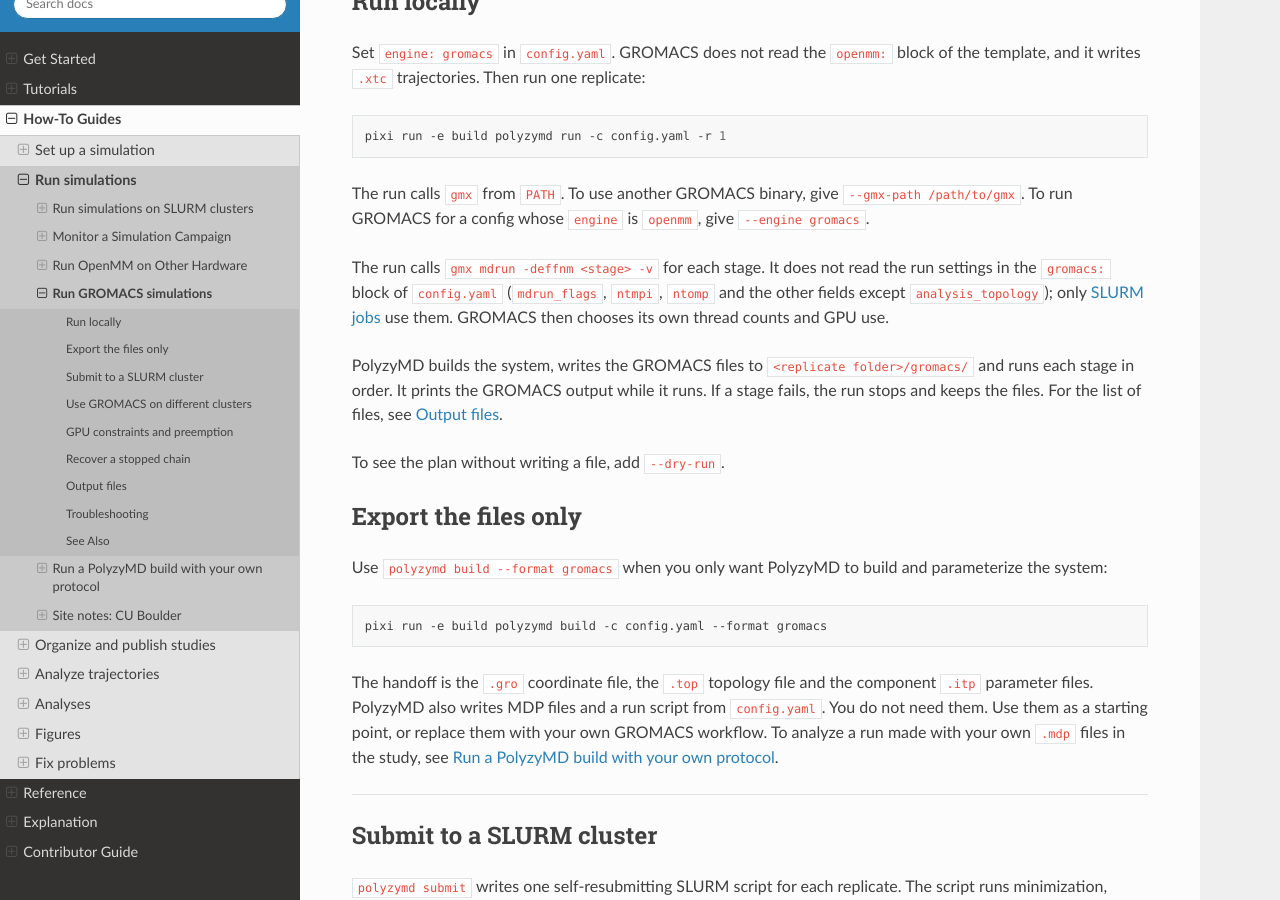
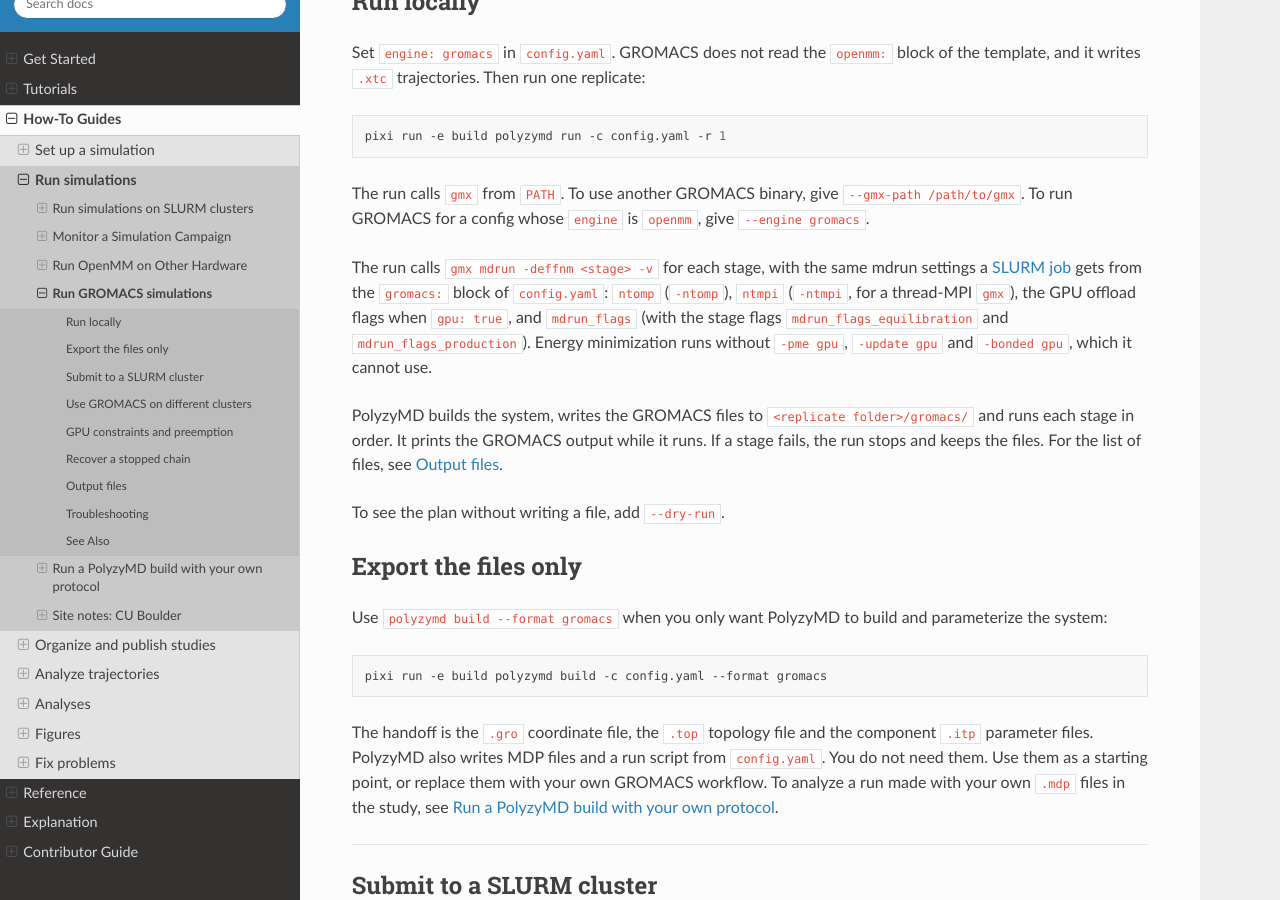
Before and after one commit to joelaforet/polyzymd, a Sphinx documentation site: the page built from docs/source/how_to/run_gromacs.md, in a window 1280 px wide and 900 px high, scrolled down 522 px. Built offline with Sphinx 7.4.7 and the Read the Docs theme 3.1.0, drawn with Linux system fonts in a browser that asks for light colours.

Commit message:
Run local energy minimization without GPU offload flags it cannot use
With gromacs.gpu true, a local run passed -pme gpu -bonded gpu to
energy minimization, which mdrun refuses (PME GPU does not support a
non-dynamical integrator); the SLURM job script already drops them for
minimization. The local run now does the same. run_gromacs.md said
local runs ignore the gromacs: settings; they use them since the local
mdrun flags change, and the page now says which.

```diff
--- a/docs/source/how_to/run_gromacs.md
+++ b/docs/source/how_to/run_gromacs.md
@@ -33,11 +33,13 @@
 `--gmx-path /path/to/gmx`. To run GROMACS for a config whose `engine` is
 `openmm`, give `--engine gromacs`.
 
-The run calls `gmx mdrun -deffnm <stage> -v` for each stage. It does not read
-the run settings in the `gromacs:` block of `config.yaml` (`mdrun_flags`,
-`ntmpi`, `ntomp` and the other fields except `analysis_topology`); only
-[SLURM jobs](#submit-to-a-slurm-cluster) use them. GROMACS then chooses its own
-thread counts and GPU use.
+The run calls `gmx mdrun -deffnm <stage> -v` for each stage, with the same
+mdrun settings a [SLURM job](#submit-to-a-slurm-cluster) gets from the
+`gromacs:` block of `config.yaml`: `ntomp` (`-ntomp`), `ntmpi` (`-ntmpi`, for
+a thread-MPI `gmx`), the GPU offload flags when `gpu: true`, and
+`mdrun_flags` (with the stage flags `mdrun_flags_equilibration` and
+`mdrun_flags_production`). Energy minimization runs without `-pme gpu`,
+`-update gpu` and `-bonded gpu`, which it cannot use.
 
 PolyzyMD builds the system, writes the GROMACS files to
 `<replicate folder>/gromacs/` and runs each stage in order. It prints the
```
Also changed, not shown: 2 other files.
